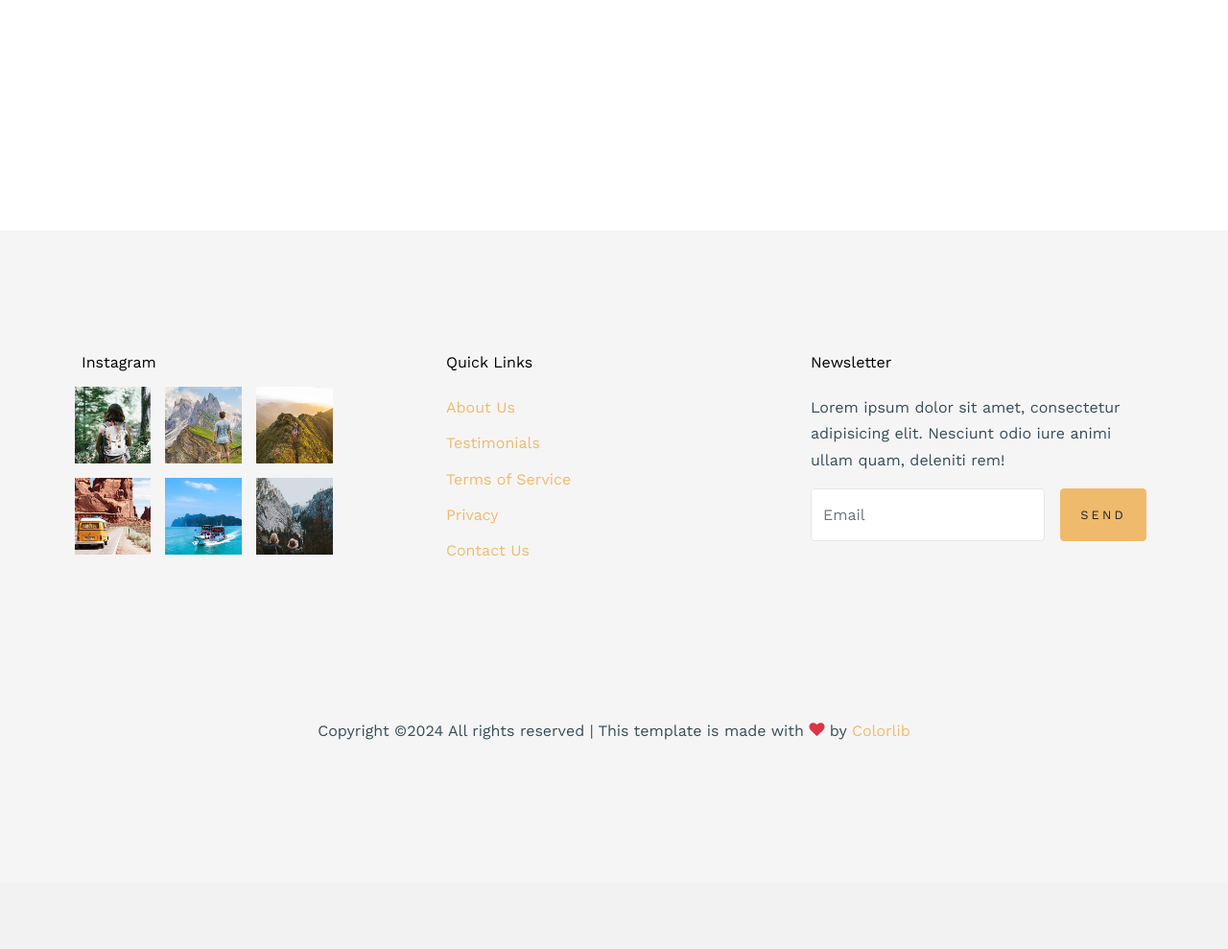
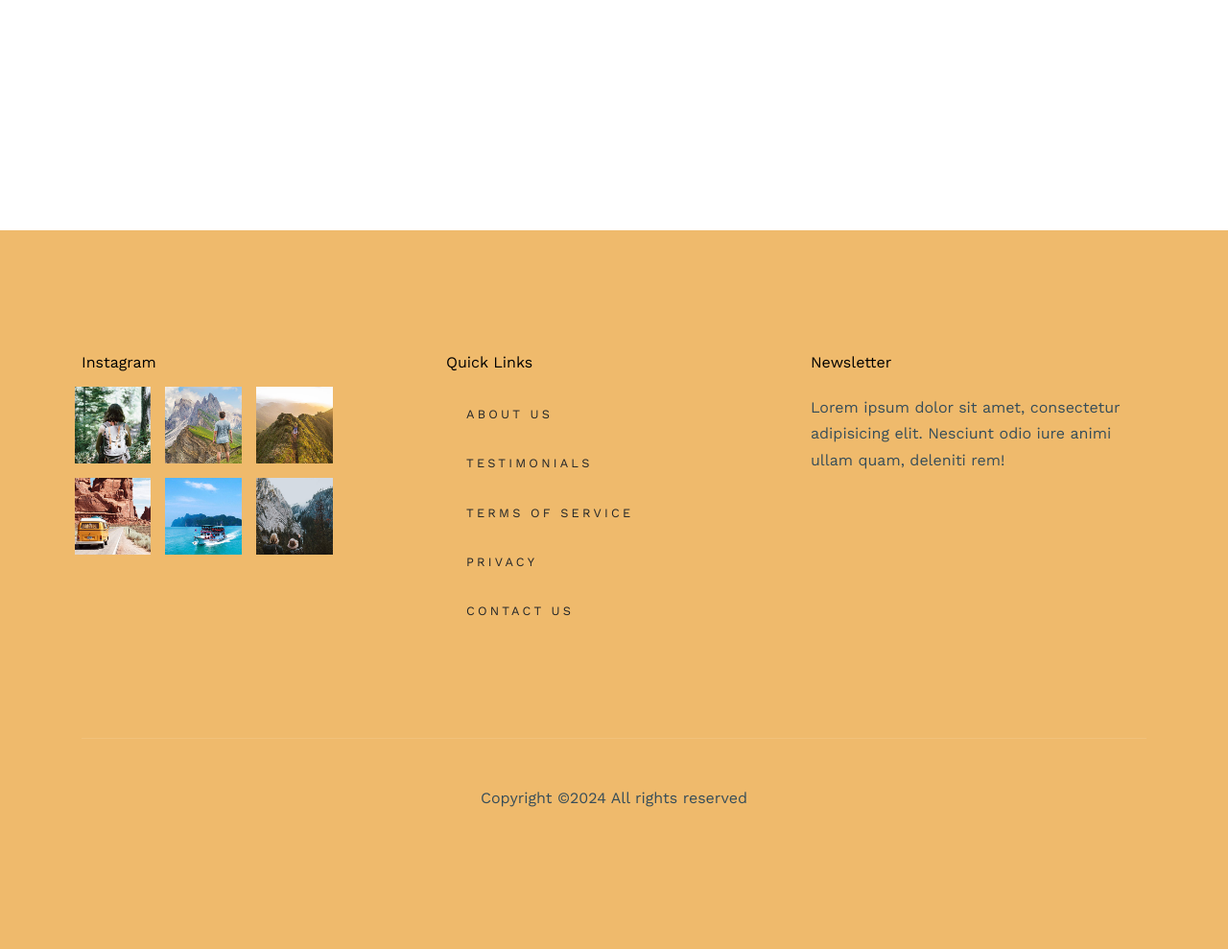
Before and after one commit to ibrahemshabanah2022/Native-PHP-Blog, a PHP site: page /Native/pages/blogs.php in a window 1280 px wide. Shown: the part 796-1785 px from the top of the page at 96% size. Before the commit the page ends 1567 px from the top, so only its background shows below. Run offline with PHP 8.4, Linux system fonts and the light colour scheme; data that the repository does not hold is empty; some web fonts are replaced.

Commit message:
modify footer style

```diff
--- a/components/footer.php
+++ b/components/footer.php
@@ -1,4 +1,4 @@
-<footer class="site-footer bg-light">
+<footer class="site-footer bg-primary">
     <div class="container">
         <div class="row">
             <div class="col-lg-3">
@@ -29,20 +29,20 @@
                     <div class="col-lg-6 ml-auto">
                         <h2 class="footer-heading mb-4">Quick Links</h2>
                         <ul class="list-unstyled">
-                            <li><a href="#">About Us</a></li>
-                            <li><a href="#">Testimonials</a></li>
-                            <li><a href="#">Terms of Service</a></li>
-                            <li><a href="#">Privacy</a></li>
-                            <li><a href="#">Contact Us</a></li>
+                            <li><a class="btn outline-success my-2 my-sm-0" href="#">About Us</a></li>
+                            <li><a class="btn outline-success my-2 my-sm-0" href="#">Testimonials</a></li>
+                            <li><a class="btn outline-success my-2 my-sm-0" href="#">Terms of Service</a></li>
+                            <li><a class="btn outline-success my-2 my-sm-0" href="#">Privacy</a></li>
+                            <li><a class="btn outline-success my-2 my-sm-0" href="#">Contact Us</a></li>
                         </ul>
                     </div>
                     <div class="col-lg-6">
                         <h2 class="footer-heading mb-4">Newsletter</h2>
                         <p>Lorem ipsum dolor sit amet, consectetur adipisicing elit. Nesciunt odio iure animi ullam quam, deleniti rem!</p>
-                        <form action="#" class="d-flex" class="subscribe">
+                        <!-- <form action="#" class="d-flex" class="subscribe">
                             <input type="text" class="form-control mr-3" placeholder="Email">
                             <input type="submit" value="Send" class="btn btn-primary">
-                        </form>
+                        </form> -->
                     </div>
 
                 </div>
@@ -55,7 +55,7 @@
                         <!-- Link back to Colorlib can't be removed. Template is licensed under CC BY 3.0. -->
                         Copyright &copy;<script>
                             document.write(new Date().getFullYear());
-                        </script> All rights reserved | This template is made with <i class="icon-heart text-danger" aria-hidden="true"></i> by <a href="https://colorlib.com" target="_blank">Colorlib</a>
+                        </script> All rights reserved
                         <!-- Link back to Colorlib can't be removed. Template is licensed under CC BY 3.0. -->
                     </p>
                 </div>
```
